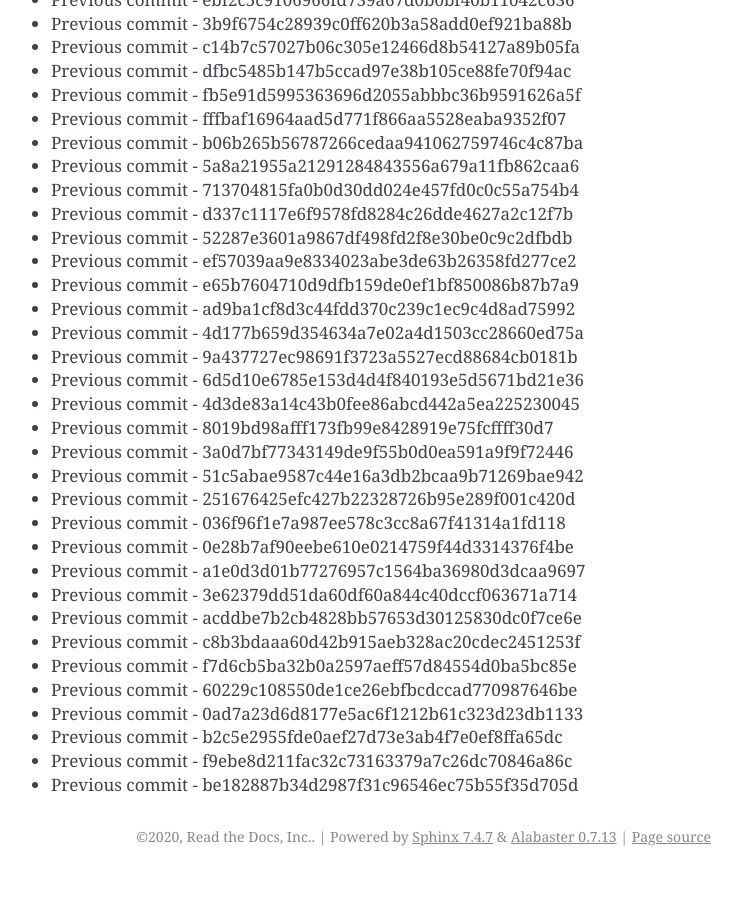
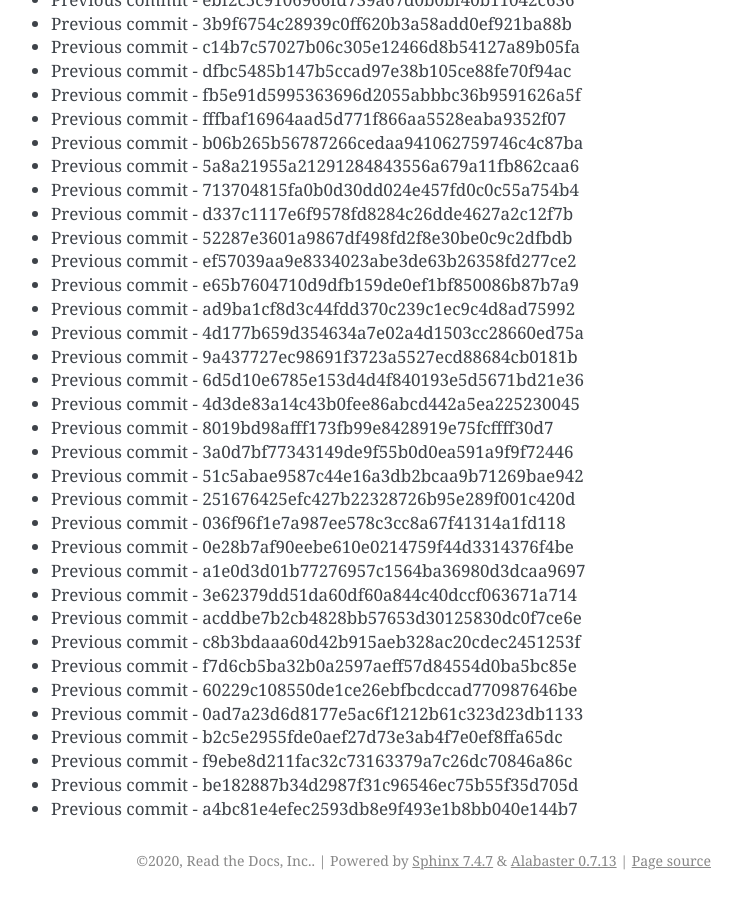
Before and after one commit to readthedocs/rtd-git-stresstest, a Sphinx documentation site: the page built from docs/updates.rst, in a window 1280 px wide and 900 px high, scrolled down 46441 px. Shown: the whole window, without its empty margins (399-1141 px from the left). Built offline with Sphinx 7.4.7, drawn with Linux system fonts in a browser that asks for light colours; before the commit the page ends 47317 px from its top, so only the background shows below that.

Commit message:
Generating commit from previous: a4bc81e4efec2593db8e9f493e1b8bb040e144b7

```diff
--- a/docs/updates.rst
+++ b/docs/updates.rst
@@ -1983,3 +1983,4 @@ It can be tested for any performance characteristics.
 * Previous commit - b2c5e2955fde0aef27d73e3ab4f7e0ef8ffa65dc
 * Previous commit - f9ebe8d211fac32c73163379a7c26dc70846a86c
 * Previous commit - be182887b34d2987f31c96546ec75b55f35d705d
+* Previous commit - a4bc81e4efec2593db8e9f493e1b8bb040e144b7
```
